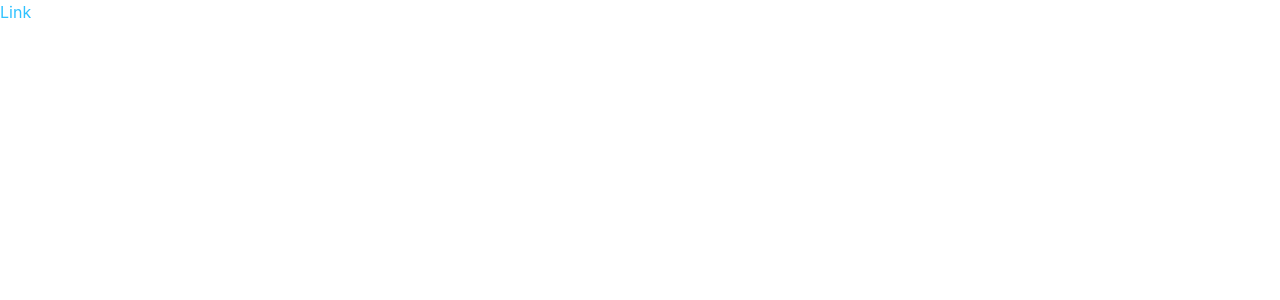
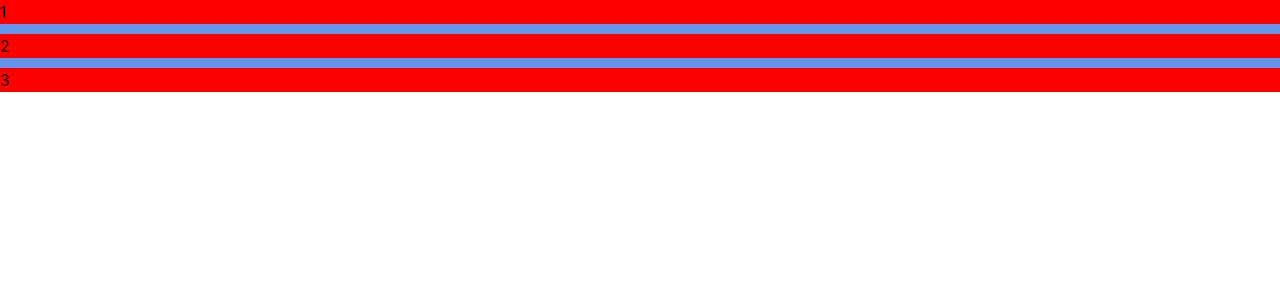
Before and after one commit to braydenk/styled-component-library, a React (Create React App) app: page / in a window 1280 px wide. Shown: the top 300 px of the page. Built offline with nearby package versions, Linux system fonts and the light colour scheme.

Commit message:
Added Grid component

```diff
--- a/src/App.js
+++ b/src/App.js
@@ -1,12 +1,16 @@
 import React from 'react';
 import Page from './components/Page';
-import Button from './components/Button';
-import Link from './components/Link';
+import Grid from './components/Grid';
+import Container from './components/Container';
 
 function App() {
   return (
     <Page>
-      <Link href="xyz">Link</Link>
+      <Grid rows={['1fr', '1fr', '1fr']} columns={['auto']} gap="10px">
+        <Container background="red">1</Container>
+        <Container background="red">2</Container>
+        <Container background="red">3</Container>
+      </Grid>
     </Page>
   );
 }
--- a/src/components/Container.js
+++ b/src/components/Container.js
@@ -1,19 +1,15 @@
 import styled from 'styled-components';
 
+const width = props => `width: ${props.width}`;
+const padding = props => `padding: ${props.padding}`;
+const backgroundColor = props => `background-color: ${props.background}`;
+const display = props => `display: ${props.display}`;
+
 const Container = styled.div`
-  box-sizing: 'border-box';
-  min-width: 0;
-  width: ${props => props.width};
-  padding: ${props => props.padding};
-  background-color: ${props => props.background};
-`;
-
-export const FlexContainer = styled(Container)`
-  display: flex;
-`;
-
-export const GridContainer = styled(Container)`
-  display: grid;
+  ${width}
+  ${padding}
+  ${backgroundColor}
+  ${display}
 `;
 
 export default Container;
--- /dev/null
+++ b/src/components/Grid.js
@@ -0,0 +1,20 @@
+import styled from 'styled-components';
+import React from 'react';
+
+const StyledGrid = styled.div`
+  background: cornflowerblue;
+  display: grid;
+  grid-gap: ${props => props.gap};
+  grid-template-columns: ${props => props.columns.join(' ')};
+  grid-template-rows: ${props => props.rows.join(' ')};
+`;
+
+function Grid({ rows = [], columns = [], gap = 0, children }) {
+  return (
+    <StyledGrid rows={rows} columns={columns} gap={gap}>
+      {children}
+    </StyledGrid>
+  );
+}
+
+export default Grid;
--- a/src/utils/global-style.js
+++ b/src/utils/global-style.js
@@ -20,7 +20,7 @@ const GlobalStyle = createGlobalStyle`
 
   /* For create-react-app */
   body, #root {
-    min-height: 100%;
+    min-height: 100vh;
   }
 
   * { font-weight: inherit; }
```
Also changed, not shown: src/components/Button.js (+0 -12 lines).
